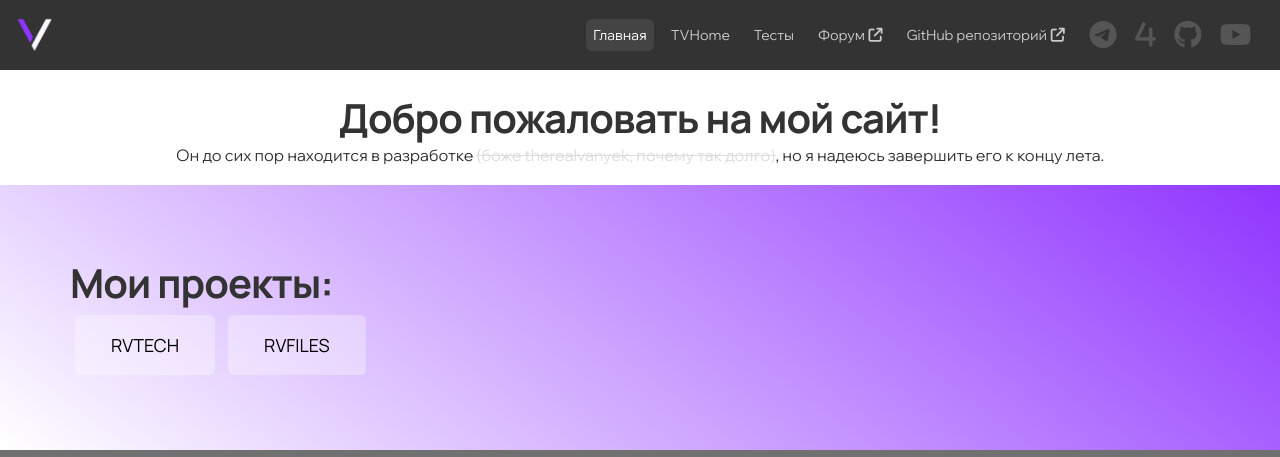
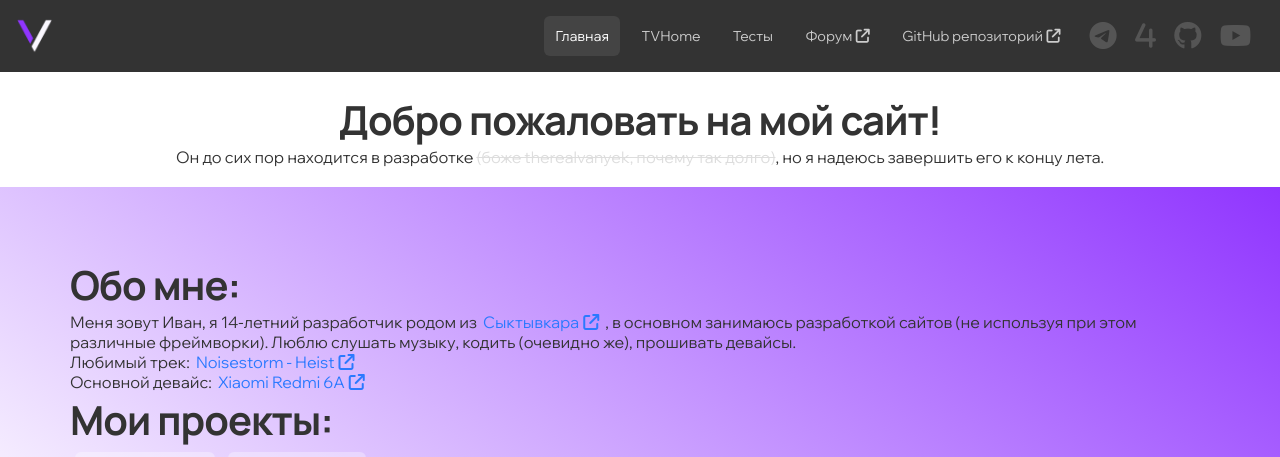
Before and after one commit to 4vanyek/therealvanyek-ml, a PHP site: page / in a window 1280 px wide. Shown: the top 457 px of the page. Run offline with PHP 8.4, Linux system fonts and the light colour scheme; some libraries are stand-ins or nearby versions; grey boxes are pictures that could not be loaded.

Commit message:
улучшения + обо мне

```diff
--- a/css/cont.css
+++ b/css/cont.css
@@ -19,6 +19,7 @@
 }
 .main-cc-a:hover {
     background: #8330e9;
+    text-decoration: none;
 }
 .main-cc-a:active {
     background: #7129c8;
--- a/css/general.css
+++ b/css/general.css
@@ -31,6 +31,7 @@ h1 {
     font-weight: 700;
     margin: 0;
     letter-spacing: -.025em;
+    line-break: anywhere;
 }
 h2 {
     font-family: 'Manrope', sans-serif;
@@ -102,7 +103,7 @@ a:visited, a {
 }
 a:hover {
     /*border-color: #ddd;*/
-    background: #ddd;
+    text-decoration: underline;
     transition: 300ms cubic-bezier(0.075, 0.82, 0.165, 1); /* рандомный переход, предложенный emmet */
 }
 a:active {
--- a/css/nav.css
+++ b/css/nav.css
@@ -6,6 +6,7 @@
 }
 .navbar a:hover {
 	background: #444 !important;
+	text-decoration: none;
 }
 li {
 	list-style: none;
@@ -47,7 +48,7 @@
 .menu a {
 	margin-left: 5px;
 	margin-right: 5px;
-    padding: 0.5em;
+	padding: 0.8em;
 }
 .menu a, .menu a:visited {
 	color: #ccc;
--- a/footer.html
+++ b/footer.html
@@ -1,7 +1,7 @@
 <footer class="tcent">
     <div style="white-space: nowrap;">
         <a href="https://github.com/4vanyek" target="_blank">therealvanyek 2023</a>
-        <p style="display: inline-block;">/&nbsp;ревизия от 18.06.23</p>
+        <p style="display: inline-block;">/&nbsp;ревизия от 19.06.23</p>
     </div>
     <a href="/privacy" class="internal_link">Privacy Policy</a>
 </footer>
--- a/index.html
+++ b/index.html
@@ -56,7 +56,17 @@
      </div>
      <div class="main-container">
         <div class="main-cc">
-            <h2>Мои проекты:</h2>
+            <h2>Обо мне:</h2>
+            <p>
+                Меня зовут Иван, я 14-летний разработчик родом из <a href="https://ru.wikipedia.org/wiki/%D0%A1%D1%8B%D0%BA%D1%82%D1%8B%D0%B2%D0%BA%D0%B0%D1%80" target="_blank">Сыктывкара</a>
+                , в основном занимаюсь разработкой сайтов (не используя при этом различные фреймворки).
+				 Люблю слушать музыку, кодить (очевидно же), прошивать девайсы.
+				 <br>
+				 Любимый трек: <a href="https://music.youtube.com/watch?v=YXYYCFaUUHQ&feature=share">Noisestorm - Heist</a>
+				 <br>
+				 Основной девайс: <a href="https://4pda.to/devdb/xiaomi_redmi_6a">Xiaomi Redmi 6A</a>
+            </p>
+			<h2>Мои проекты:</h2>
             <button onclick="location.href='#RVTECH'">RVTECH</button>
             <button onclick="location.href='#RVFILES'">RVFILES</button>
         </div>
```
Lines whose indentation alone changed are shown as unchanged.
